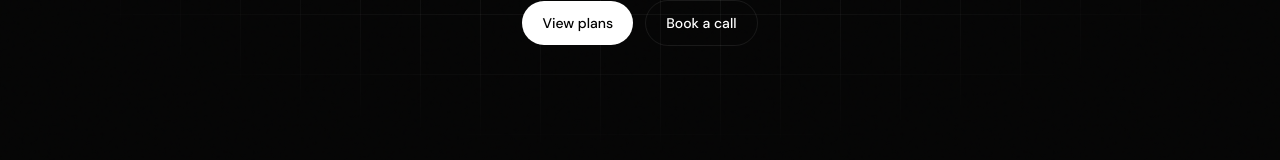
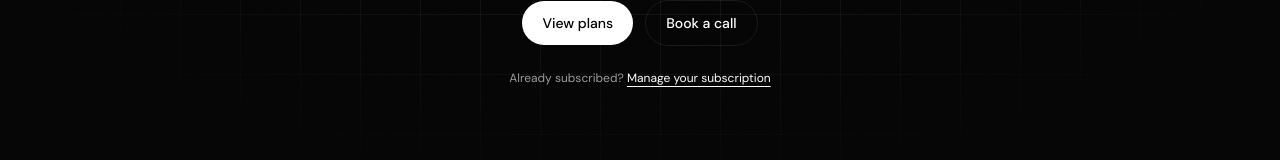
Before and after one commit to zahinafsar/zahin, a Next.js app: page /pricing in a window 1280 px wide. Shown: the part 466-626 px from the top of the page. Built offline with nearby package versions, Linux system fonts and the light colour scheme; no server answers.

Commit message:
feat: update pricing plans with new IDs and URLs; enhance PricingHero with subscription management link

```diff
--- a/app/components/pricing/Plans.tsx
+++ b/app/components/pricing/Plans.tsx
@@ -1,11 +1,11 @@
-import { SITE } from "../../lib/site";
-
 const plans = [
   {
+    id: "standard",
     name: "Standard",
     price: 200,
     trial: "First 2 days free",
     popular: true,
+    url: "https://zpay.lemonsqueezy.com/checkout/buy/165320b1-f272-4dac-94ff-3011aff38b34",
     features: [
       "Any kind of development work",
       "We handle the AI: models, agents, prompts",
@@ -13,10 +13,12 @@ const plans = [
     ],
   },
   {
+    id: "priority",
     name: "Priority",
     price: 2000,
     trial: "First 7 days free",
     popular: false,
+    url: "https://zpay.lemonsqueezy.com/checkout/buy/966495b7-d26b-4812-bc14-50b37232127a",
     features: [
       "Any kind of development work",
       "We handle the AI: models, agents, prompts",
@@ -39,10 +41,8 @@ export default function Plans() {
 
         <div className="mt-16 grid gap-6 md:grid-cols-2">
           {plans.map((plan) => {
-            let cardClass =
-              "relative flex flex-col rounded-2xl border bg-white/[0.02] p-8 ";
-            let ctaClass =
-              "mt-auto inline-flex w-full items-center justify-center rounded-full px-5 py-3 text-sm font-medium transition ";
+            let cardClass = "relative flex flex-col rounded-2xl border bg-white/[0.02] p-8 ";
+            let ctaClass = "mt-auto inline-flex w-full items-center justify-center rounded-full px-5 py-3 text-sm font-medium transition ";
             if (plan.popular) {
               cardClass += "border-accent";
               ctaClass += "bg-accent text-black hover:bg-white";
@@ -52,7 +52,7 @@ export default function Plans() {
                 "border border-[var(--border)] text-white hover:border-white";
             }
             return (
-              <div key={plan.name} className={cardClass}>
+              <div key={plan.id} className={cardClass}>
                 {plan.popular && (
                   <span className="absolute -top-3 left-6 rounded-full bg-accent px-3 py-1 text-xs font-semibold text-black">
                     Most popular
@@ -90,7 +90,7 @@ export default function Plans() {
                 </ul>
 
                 <a
-                  href={SITE.author.calendly}
+                  href={plan.url}
                   target="_blank"
                   rel="noreferrer"
                   className={ctaClass}
--- a/app/components/pricing/PricingHero.tsx
+++ b/app/components/pricing/PricingHero.tsx
@@ -1,4 +1,6 @@
 import { SITE } from "../../lib/site";
+
+const CUSTOMER_PORTAL = "https://zpay.lemonsqueezy.com/billing";
 
 export default function PricingHero() {
   return (
@@ -33,6 +35,18 @@ export default function PricingHero() {
             Book a call
           </a>
         </div>
+
+        <p className="mt-6 text-xs text-[var(--muted)]">
+          Already subscribed?{" "}
+          <a
+            href={CUSTOMER_PORTAL}
+            target="_blank"
+            rel="noreferrer"
+            className="text-white underline underline-offset-4 transition hover:text-[var(--accent)]"
+          >
+            Manage your subscription
+          </a>
+        </p>
       </div>
     </section>
   );
--- a/app/robots.ts
+++ b/app/robots.ts
@@ -9,7 +9,7 @@ export default function robots(): MetadataRoute.Robots {
       {
         userAgent: "*",
         allow: "/",
-        disallow: ["/api/", "/blogs/"],
+        disallow: ["/blogs/"],
       },
     ],
     sitemap: `${SITE.url}/sitemap.xml`,
```
